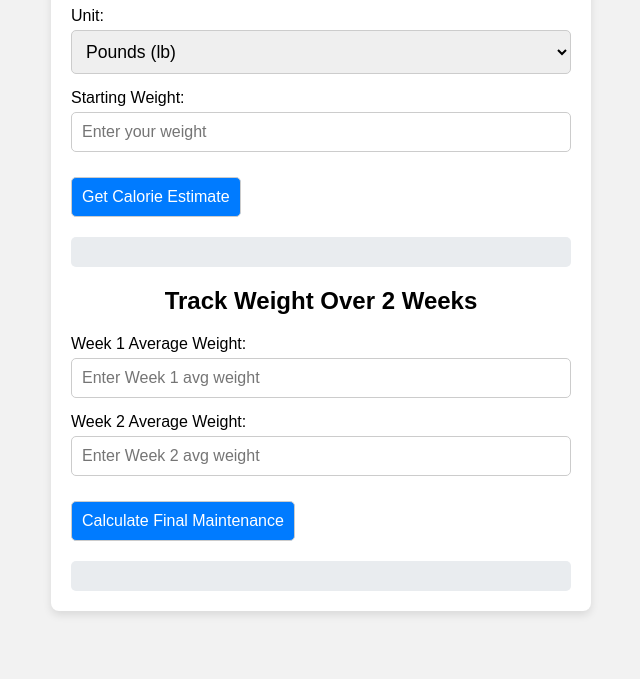
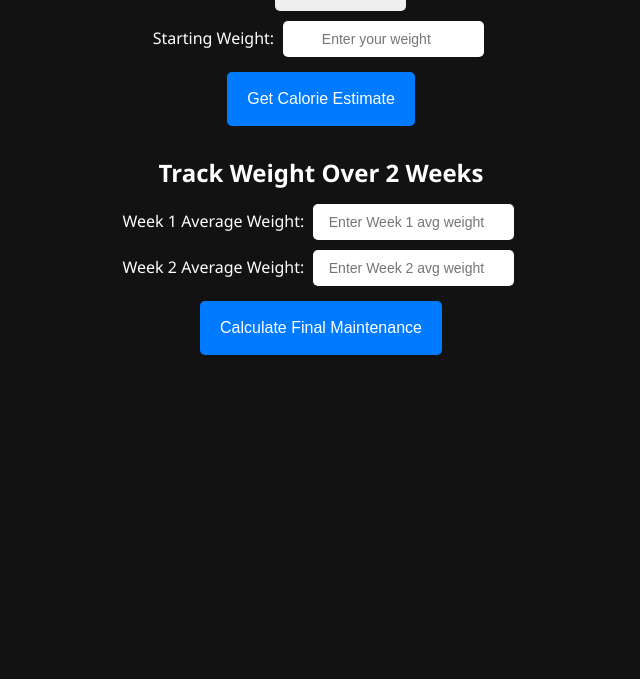
Before and after one commit to ByronLangley/caloriecalculator, a plain HTML site: page index.html in a window 1280 px wide. Shown: the part 121-800 px from the top of the page, without its empty margins (319-959 px from the left). Drawn offline with Linux system fonts and the light colour scheme.

Commit message:
Update style.css

```diff
--- a/style.css
+++ b/style.css
@@ -1,58 +1,125 @@
 body {
-  font-family: Arial, sans-serif;
-  background: #f2f2f2;
-  padding: 20px;
+  background-color: #121212;
+  color: white;
+  font-family: 'Segoe UI', Tahoma, Geneva, Verdana, sans-serif;
+  text-align: center;
+  margin: 0;
+  padding: 15px;
 }
 
-.calculator {
-  background: #fff;
-  padding: 20px;
-  border-radius: 8px;
-  max-width: 500px;
-  margin: auto;
-  box-shadow: 0 4px 8px rgba(0,0,0,0.1);
+.container {
+  max-width: 350px;
+  margin: 0 auto;
 }
 
-h1, h2 {
-  text-align: center;
+h1, h2, h3 {
+  color: white;
+  margin-bottom: 10px;
 }
 
-.input-group {
-  margin-bottom: 15px;
-  display: flex;
-  flex-direction: column;
+input, select {
+  padding: 10px;
+  margin: 5px;
+  font-size: 14px;
+  border-radius: 5px;
+  border: none;
+  max-width: 90%;
 }
 
-label {
-  margin-bottom: 5px;
+#initialWeight {
+  width: 160px;
 }
 
-input, select, button {
-  padding: 10px;
-  font-size: 1rem;
-  border: 1px solid #ccc;
-  border-radius: 5px;
+#initialUnit {
+  width: 80px;
 }
 
-select {
-  font-size: 1.1rem;
+#dailyUnit {
+  width: 120px;
+  padding: 8px;
+  font-size: 16px;
+  margin-bottom: 10px;
 }
 
 button {
-  background-color: #007bff;
+  background-color: #007BFF;
   color: white;
+  padding: 18px 20px;
+  border: none;
+  border-radius: 5px;
   cursor: pointer;
-  margin-top: 10px;
+  margin: 10px 0;
+  font-size: 16px;
 }
 
 button:hover {
   background-color: #0056b3;
 }
 
-.result {
-  margin-top: 20px;
+.calculator-section {
+  margin-bottom: 25px;
+}
+
+.weights {
+  display: flex;
+  justify-content: space-around;
+  flex-wrap: wrap;
+  margin-top: 10px;
+}
+
+#week1Inputs, #week2Inputs {
+  display: flex;
+  flex-direction: column;
+  align-items: center;
+}
+
+#weekInputsBox {
+  border: 1px solid white;
   padding: 15px;
-  background: #e9ecef;
+  border-radius: 10px;
+  margin: 20px auto;
+}
+
+#calculateButton {
+  background-color: #007BFF;
+  color: white;
+  padding: 16px 32px;
+  font-size: 16px;
+  border: none;
   border-radius: 5px;
+  cursor: pointer;
+  margin-top: 25px;
+}
+
+input[type="number"]::placeholder {
   text-align: center;
 }
+
+.disclaimer {
+  font-size: 12px;
+  color: #ccc;
+  margin-top: 30px;
+  padding: 0 10px;
+}
+
+.unit-selector {
+  margin-bottom: 15px;
+}
+
+.weights {
+  display: flex;
+  justify-content: space-between;
+}
+
+.note {
+  font-size: 12px;
+  color: #ccc;
+  margin-bottom: 10px; /* Adjusted margin for better spacing above the button */
+}
+
+@media (max-width: 600px) {
+  .weights {
+    flex-direction: column;
+    align-items: center;
+  }
+}
```
